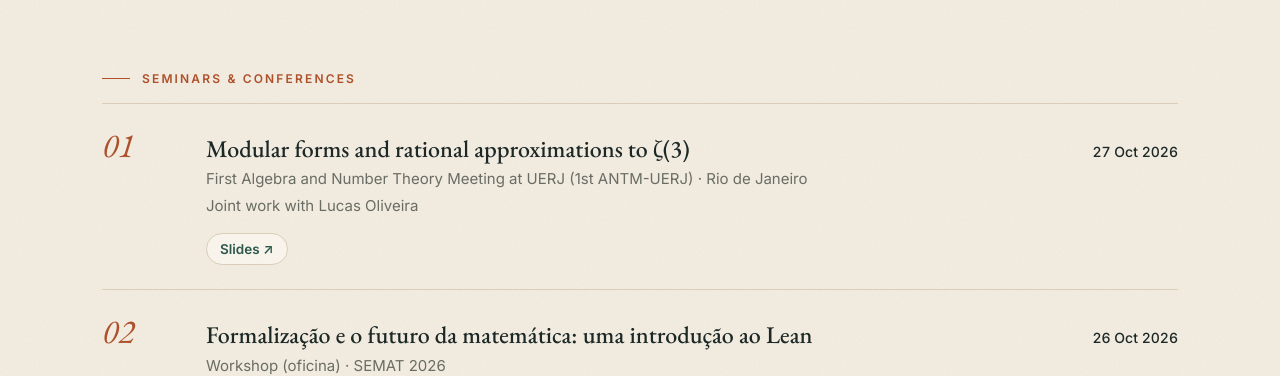
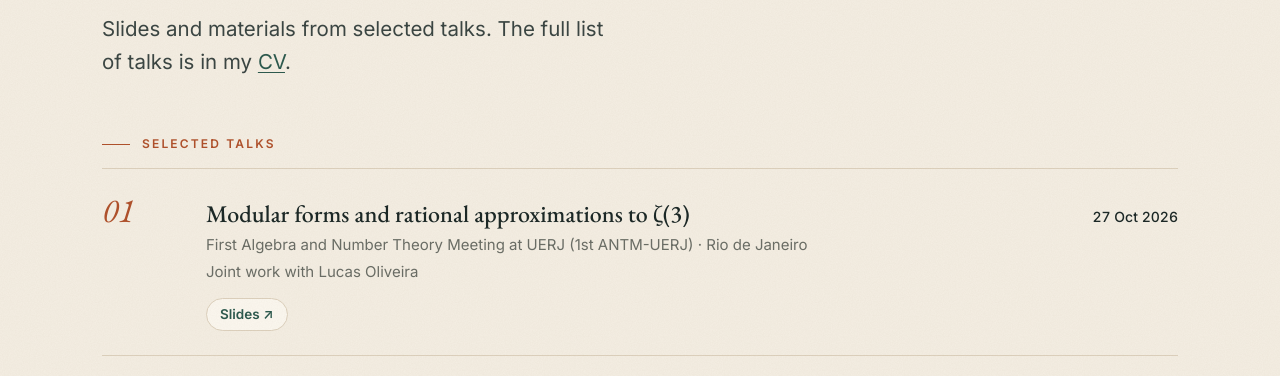
Before and after one commit to cynthiabort/cynthiabort.github.io, a plain HTML site: page talks.html in a window 1280 px wide. Shown: the part 261-637 px from the top of the page. Drawn offline with nearby package versions, Linux system fonts and the light colour scheme.

Commit message:
Talks page: make clear these are selected talks
Co-Authored-By: Claude Opus 5.5 <noreply@anthropic.com>

```diff
--- a/talks.html
+++ b/talks.html
@@ -38,14 +38,15 @@
     <section class="hero hero--page hero--plain" aria-labelledby="page-title">
       <div class="container">
         <h1 id="page-title">Tal<em>ks</em></h1>
+        <p class="lead">Slides and materials from selected talks. The full list of talks is in my <a href="cv.pdf">CV</a>.</p>
       </div>
     </section>
 
     <!-- TALKS: newest first. Slides live in talks/. Copy an <li> to add a talk. -->
     <section class="section section--talks" aria-labelledby="talks-title">
       <div class="container">
-        <span class="eyebrow">Seminars &amp; conferences</span>
-        <h2 id="talks-title" class="visually-hidden">Talks</h2>
+        <span class="eyebrow">Selected talks</span>
+        <h2 id="talks-title" class="visually-hidden">Selected talks</h2>
         <ol class="numbered talks-list">
           <li>
             <div>
```
